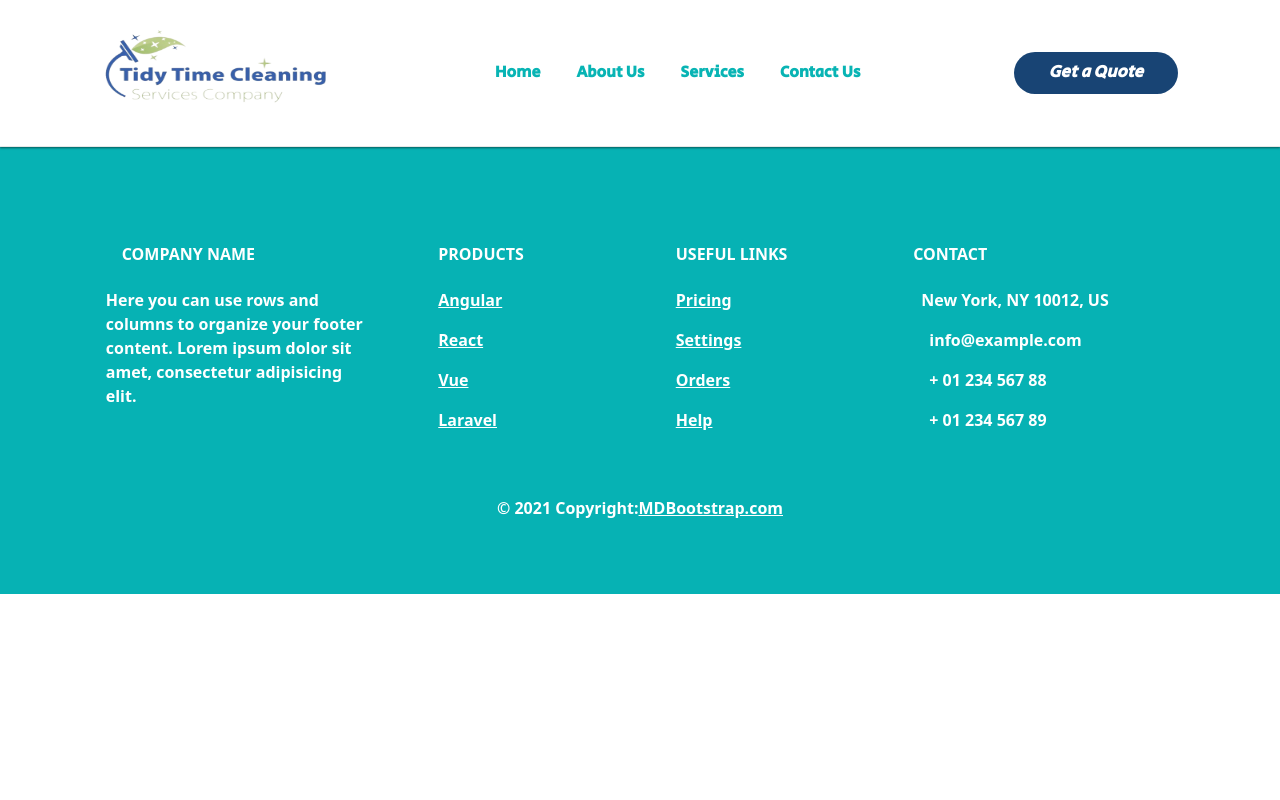
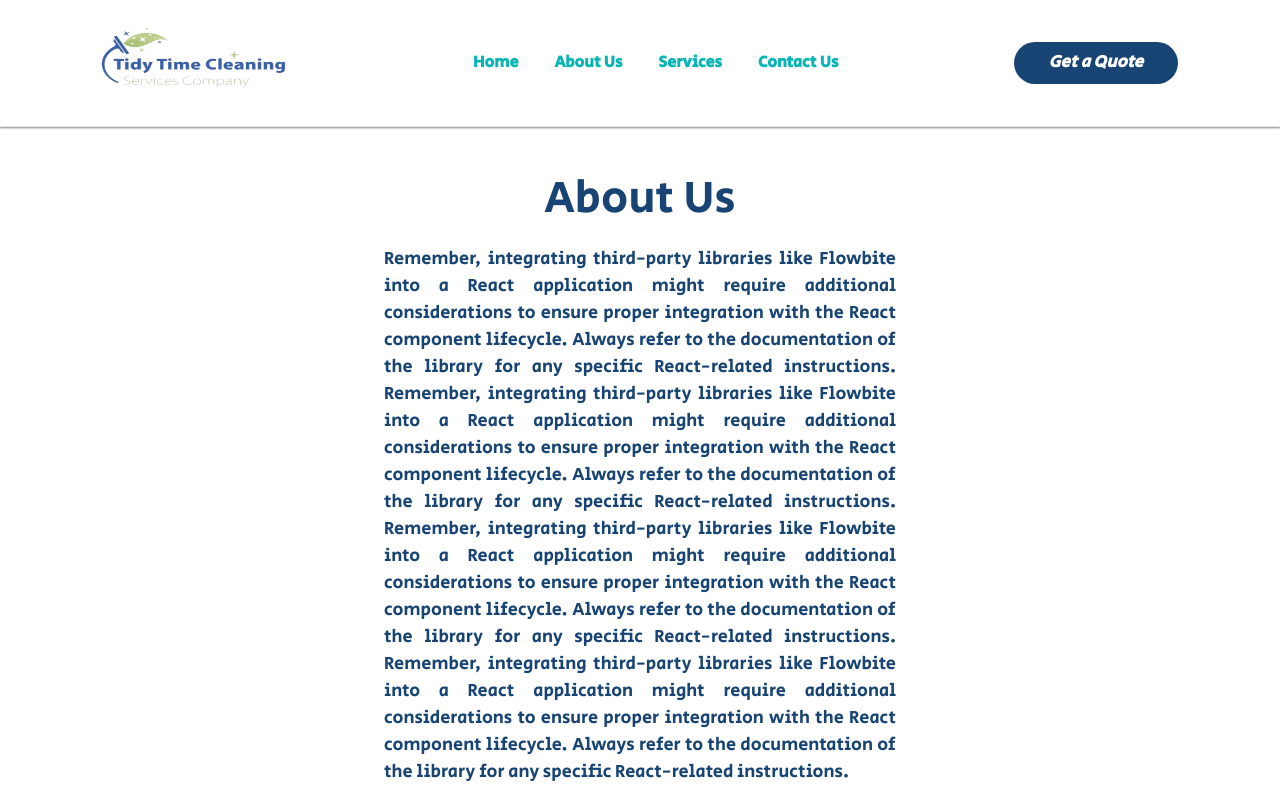
Before and after one commit to JorgeML01/cleaning-services-web-app, a React (Create React App) app: page /about-us in a window 1280 px wide. Shown: the top 800 px of the page. Built offline with nearby package versions, Linux system fonts and the light colour scheme.

Commit message:
navbar size

```diff
--- a/src/App.js
+++ b/src/App.js
@@ -2,6 +2,8 @@ import "./App.css";
 import { BrowserRouter as Router, Routes, Route } from "react-router-dom";
 import NavigationBar from "./components/Navbar";
 import Dashboard from "./pages/Dashboard";
+import AboutUs from "./pages/AboutUs";
+import ServicesTab from "./pages/ServicesTab";
 import ContactUs from "./pages/ContactUs";
 import MainFooter from "./components/Footer";
 
@@ -12,6 +14,8 @@ function App() {
       <Routes>
         <Route path="/" element={<Dashboard />} />
         <Route path="/contact-us" element={<ContactUs />} />
+        <Route path="/services" element={<ServicesTab />} />
+        <Route path="/about-us" element={<AboutUs />} />
       </Routes>
       <MainFooter />
     </Router>
--- a/src/components/Navbar/Navbar.jsx
+++ b/src/components/Navbar/Navbar.jsx
@@ -11,8 +11,8 @@ function NavigationBar() {
         <Navbar.Brand href="#home">
           <img
             src="./logo-tidy-time-cleaning.png"
-            width="264"
-            height="120"
+            width="220"
+            height="100"
             alt="Logo"
           />
         </Navbar.Brand>
--- a/src/components/Navbar/styles.css
+++ b/src/components/Navbar/styles.css
@@ -2,6 +2,7 @@
   background-color: white;
   border-bottom: 1px solid #e6e6e6;
   box-shadow: 0 1px 2px rgba(0, 0, 0, 0.5);
+  height: auto;
 }
 
 .nav-link {
@@ -36,3 +37,10 @@
 #button-quote:hover {
   background-color: #08b4b4;
 }
+
+/********** Medium devices only **********/
+@media (min-width: 357px) and (max-width: 768px) {
+  /* .all-navbar {
+    height: 150px;
+  } */
+}
--- /dev/null
+++ b/src/pages/AboutUs/AboutUs.jsx
@@ -0,0 +1,30 @@
+import "./styles.css";
+
+function AboutUs() {
+  return (
+    <div className="about-us-container">
+      <div className="about-us-title">About Us</div>
+      <div className="about-us-content">
+        Remember, integrating third-party libraries like Flowbite into a React
+        application might require additional considerations to ensure proper
+        integration with the React component lifecycle. Always refer to the
+        documentation of the library for any specific React-related
+        instructions. Remember, integrating third-party libraries like Flowbite
+        into a React application might require additional considerations to
+        ensure proper integration with the React component lifecycle. Always
+        refer to the documentation of the library for any specific React-related
+        instructions. Remember, integrating third-party libraries like Flowbite
+        into a React application might require additional considerations to
+        ensure proper integration with the React component lifecycle. Always
+        refer to the documentation of the library for any specific React-related
+        instructions. Remember, integrating third-party libraries like Flowbite
+        into a React application might require additional considerations to
+        ensure proper integration with the React component lifecycle. Always
+        refer to the documentation of the library for any specific React-related
+        instructions.
+      </div>
+    </div>
+  );
+}
+
+export default AboutUs;
--- /dev/null
+++ b/src/pages/AboutUs/index.js
@@ -0,0 +1,2 @@
+import AboutUs from "./AboutUs";
+export default AboutUs;
--- /dev/null
+++ b/src/pages/AboutUs/styles.css
@@ -0,0 +1,19 @@
+.about-us-title {
+  font-size: 45px;
+  padding-top: 3%;
+  padding-bottom: 1%;
+  font-family: "Secular One", sans-serif;
+  color: #184474;
+  text-align: center;
+}
+
+.about-us-content {
+  width: 70%;
+  font-size: 18px;
+  padding-bottom: 4%;
+  font-family: "Secular One", sans-serif;
+  color: #184474;
+  text-align: justify;
+  align-items: center;
+  padding-left: 30%;
+}
--- /dev/null
+++ b/src/pages/ServicesTab/ServicesTab.jsx
@@ -0,0 +1,14 @@
+import ServiceCards from "../../components/Dashboard/Services/ServiceCards/ServiceCards.jsx";
+import MainTitle from "../../components/Dashboard/Services/MainTitle/MainTitle.jsx";
+import "./styles.css";
+
+function ServiceTab() {
+  return (
+    <div className="container-service-tab">
+      <MainTitle />
+      <ServiceCards />
+    </div>
+  );
+}
+
+export default ServiceTab;
--- /dev/null
+++ b/src/pages/ServicesTab/index.js
@@ -0,0 +1,2 @@
+import ServiceTab from "./ServicesTab";
+export default ServiceTab;
--- /dev/null
+++ b/src/pages/ServicesTab/styles.css
@@ -0,0 +1,3 @@
+.container-service-tab {
+  padding-bottom: 4%;
+}
```
